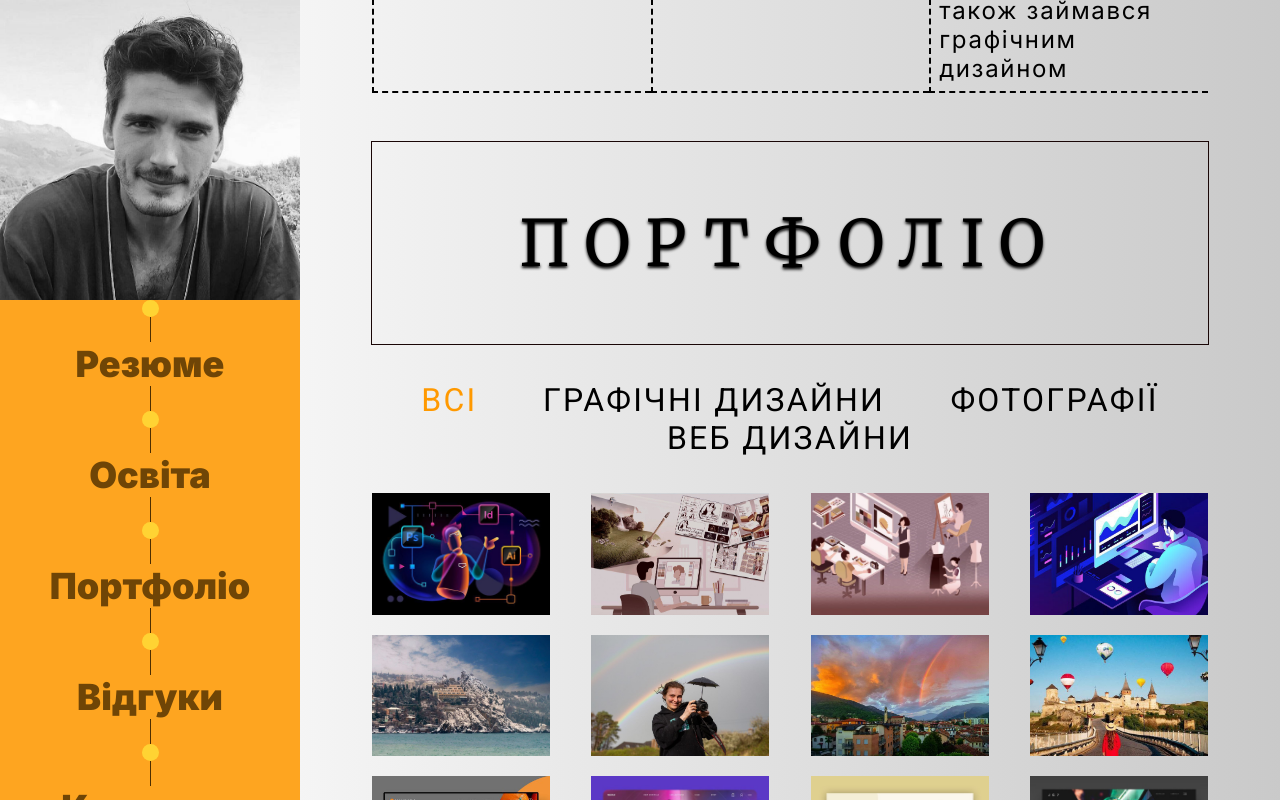
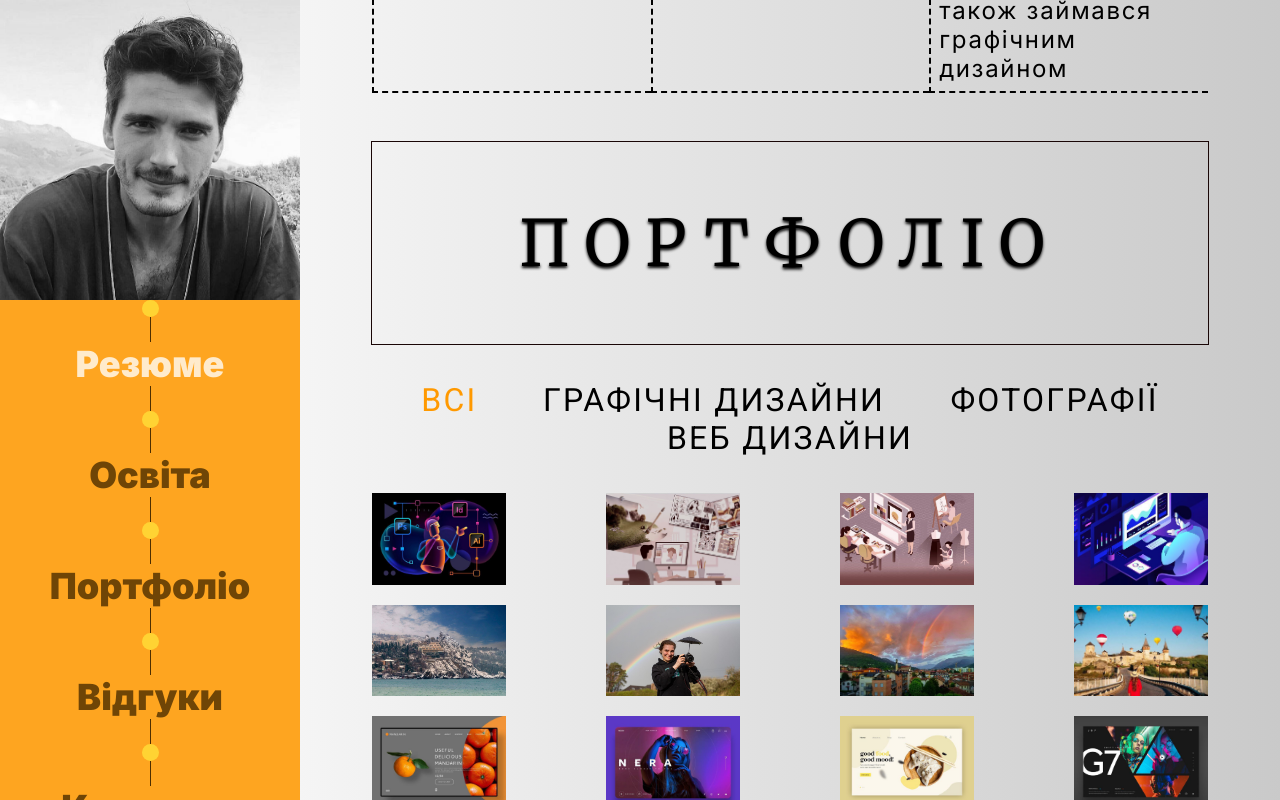
Before and after one commit to yaroslavzghoba/Portfolio, a plain HTML site: page portfolio.html in a window 1280 px wide. Both pictures are taken after a click on the element "ВСІ". Shown: the part 2127-2927 px from the top of the page. Drawn offline with Linux system fonts and the light colour scheme; a web font is replaced by a local one.

Commit message:
Provided JS to the portfolio page

```diff
--- /dev/null
+++ b/portfolio-script.js
@@ -0,0 +1,143 @@
+// Пункти призначення на боковій панелі
+const destIds = [
+  "resume-dest",
+  "education-dest",
+  "portfolio-dest",
+  "reviews-dest",
+  "contacts-dest",
+];
+// Блоки з контентом
+const blockIds = [
+  "resume-block",
+  "education-block",
+  "portfolio-block",
+  "reviews-block",
+  "contacts-block",
+];
+const unselectedDestClass = "unselected-dest";
+const selectedDestClass = "selected-dest";
+
+// Вкладки в портфоліо
+const portfolioTabIds = [
+  "all-pf-tab",
+  "graphic-design-pf-tab",
+  "photography-pf-tab",
+  "web-design-pf-tab",
+]
+const unselectedTabClass = "unselected-pf-tab";
+const selectedTabClass = "selected-pf-tab";
+const pfLayout16Class = "pf-layout16";
+const pfLayout4Class = "pf-layout4";
+const portfolioItems = [
+    { src: "resources/graphic_design_1.jpg", tabId: "graphic-design-pf-tab" },
+    { src: "resources/graphic_design_2.jpg", tabId: "graphic-design-pf-tab" },
+    { src: "resources/graphic_design_3.jpg", tabId: "graphic-design-pf-tab" },
+    { src: "resources/graphic_design_4.jpg", tabId: "graphic-design-pf-tab" },
+    { src: "resources/photography_1.jpg", tabId: "photography-pf-tab" },
+    { src: "resources/photography_2.jpg", tabId: "photography-pf-tab" },
+    { src: "resources/photography_3.jpg", tabId: "photography-pf-tab" },
+    { src: "resources/photography_4.jpg", tabId: "photography-pf-tab" },
+    { src: "resources/web_design_1.jpg", tabId: "web-design-pf-tab" },
+    { src: "resources/web_design_2.jpg", tabId: "web-design-pf-tab" },
+    { src: "resources/web_design_3.jpg", tabId: "web-design-pf-tab" },
+    { src: "resources/web_design_4.jpg", tabId: "web-design-pf-tab" },
+]
+
+
+// Оновити кольори пунктів на боковій панелі
+// в залежності від позиції прокрутки
+function updateSideBar() {
+  // Очистити (зробити неактивними) усі пунтки призначення
+  const dests = destIds.map((id) => document.getElementById(id));
+  dests.forEach((dest) => (dest.className = unselectedDestClass));
+
+  // Отримати поточний блок
+  const scrollY = window.scrollY; // Позиція скролу
+  const blocks = blockIds.map((id) => document.getElementById(id));
+  const prevBlocks = blocks.filter((block) => getPosition(block).y <= scrollY);
+  let currentBlock = prevBlocks
+    .sort((a, b) => getPosition(a).y - getPosition(b).y)
+    .slice(-1)[0];
+
+  // Поміняти клас (колір) для поточного пункту призначення
+  blocks.forEach((block, index) => {
+    if (block.id === currentBlock.id) {
+      const dest = dests[index];
+      dest.className = selectedDestClass; // Заміняє попередні класи
+    }
+  });
+}
+
+// Зв'язати пункти призначення на боковій панелі з блоками
+destIds
+  .map((destId) => document.getElementById(destId))
+  .forEach(function(dest, index) {
+    const block = document.getElementById(blockIds[index]);
+    dest.addEventListener("click", () => scrollToElement(block));
+  });
+
+// Вертикальна прокрутка до елемента
+function scrollToElement(element) {
+  window.scrollTo(0, getPosition(element).y);
+}
+
+// Отримати абсолютну позицію елемента
+function getPosition(element) {
+  const rect = element.getBoundingClientRect();
+  return {
+    x: rect.left + window.scrollX,
+    y: rect.top + window.scrollY,
+  };
+}
+
+// Оновлення портфоліо після натискання на вкладку
+function updatePortfolio(currentTabId) {
+  // Оновити класи (кольори) для вкладок
+  portfolioTabIds
+    .map((id) => document.getElementById(id))
+    .forEach((tab) => {
+        if (tab.id === currentTabId) {
+            tab.className = selectedTabClass;
+        } else {
+            tab.className = unselectedTabClass;
+        }
+    });
+
+  // Генерація вмісту для портфоліо
+  console.log("Portfolio content generation")
+  const pfLayout = document.getElementById("pf-layout");
+  pfLayout.innerHTML = "";  // Видалити усі дочірні роботи
+  let pfItems = []
+  if (currentTabId == "all-pf-tab") {
+    pfLayout.className = pfLayout16Class;
+    pfItems = getFirstN(portfolioItems, 16)
+  } else {
+    pfLayout.className = pfLayout4Class;
+    pfItems = getFirstN(portfolioItems.filter((item) => item.tabId === currentTabId), 4);
+  }
+  pfItems.forEach(function (item) {
+    pfLayout.innerHTML += "<img src=\"" + item.src + "\" class=\"portfolio-item\">"
+  });
+}
+
+// Отримати перші N елементів з масиву
+function getFirstN(arr, n) {
+  const endIndex = Math.min(n, arr.length);
+  return arr.slice(0, endIndex);
+}
+
+// Прослуховувати кнопки вкладок портфоліо
+portfolioTabIds
+  .map((tabId) => document.getElementById(tabId))
+  .forEach((tab) => {
+    tab.addEventListener("click", () => updatePortfolio(tab.id))
+  });
+
+// Прослуховування прокрутки
+window.addEventListener("scroll", updateSideBar);
+
+// Ініціалізація бокової панелі
+updateSideBar();
+
+// Ініціалізація портфоліо
+updatePortfolio(portfolioTabIds[0]);
--- a/portfolio-style.css
+++ b/portfolio-style.css
@@ -15,6 +15,10 @@
 
 * {
     margin: 0px;
+}
+
+html {
+    scroll-behavior: smooth;
 }
 
 
@@ -63,11 +67,20 @@ aside {
     background-color: hsla(36, 100%, 15%, 1);
 }
 
-.aside-destination {
+.unselected-dest {
     font-family: "Inter", sans-serif;
     font-size: 36px;
     font-weight: 900;
     color: hsla(36, 90%, 23%, 1);
+    user-select: none;
+    cursor: pointer;
+}
+
+.selected-dest {
+    font-family: "Inter", sans-serif;
+    font-size: 36px;
+    font-weight: 900;
+    color: hsla(36, 99%, 90%, 1);
     user-select: none;
     cursor: pointer;
 }
@@ -207,14 +220,14 @@ main {
 
 
 /*Блок портфоліо*/
-#portfolio-item-types-selector {
+#portfolio-tabs-selector {
     display: flex;
     flex-wrap: wrap;
     width: 100%;
     justify-content: space-evenly;
 }
 
-.selected-portfolio-item-type {
+.selected-pf-tab {
     font-family: "Roboto", sans-serif;
     font-size: 32px;
     font-weight: 400;
@@ -226,7 +239,7 @@ main {
     cursor: pointer;
 }
 
-.unselected-portfolio-item-type {
+.unselected-pf-tab {
     font-family: "Roboto", sans-serif;
     font-size: 32px;
     font-weight: 400;
@@ -237,23 +250,45 @@ main {
     cursor: pointer;
 }
 
-#portfolio-items {
+.pf-layout16 {
     display: grid;
     row-gap: 20px;
-    column-gap: 5%;
+    column-gap: 12%;
     grid-template-columns: repeat(4, 1fr);
 }
 
 @media (max-width: 992px) {
-    #portfolio-items {
+    .pf-layout16 {
         grid-template-columns: repeat(3, 1fr);
         column-gap: 5%;
     }
 }
 
 @media (max-width: 767px) {
-    #portfolio-items {
+    .pf-layout16 {
         grid-template-columns: repeat(2, 1fr);
+    }
+}
+
+.pf-layout4 {
+    display: grid;
+
+    row-gap: 5%;
+    column-gap: 20%;
+    grid-template-columns: repeat(2, 350px);
+    justify-content: center;
+}
+
+@media (max-width: 992px) {
+    .pf-layout4 {
+        column-gap: 10%;
+    }
+}
+
+@media (max-width: 767px) {
+    .pf-layout4 {
+        grid-template-columns: 350px;
+        column-gap: 20px;
     }
 }
 
--- a/portfolio.html
+++ b/portfolio.html
@@ -14,31 +14,31 @@
           <div class="aside-seperator-dot"></div>
           <div class="aside-seperator-line"></div>
         </div>
-        <p class="aside-destination">Резюме</p>
+        <p class="unselected-dest" id="resume-dest">Резюме</p>
         <div class="aside-seperator">
           <div class="aside-seperator-line"></div>
           <div class="aside-seperator-dot"></div>
           <div class="aside-seperator-line"></div>
         </div>
-        <p class="aside-destination">Освіта</p>
+        <p class="unselected-dest" id="education-dest">Освіта</p>
         <div class="aside-seperator">
           <div class="aside-seperator-line"></div>
           <div class="aside-seperator-dot"></div>
           <div class="aside-seperator-line"></div>
         </div>
-        <p class="aside-destination">Портфоліо</p>
+        <p class="unselected-dest" id="portfolio-dest">Портфоліо</p>
         <div class="aside-seperator">
           <div class="aside-seperator-line"></div>
           <div class="aside-seperator-dot"></div>
           <div class="aside-seperator-line"></div>
         </div>
-        <p class="aside-destination">Відгуки</p>
+        <p class="unselected-dest" id="reviews-dest">Відгуки</p>
         <div class="aside-seperator">
           <div class="aside-seperator-line"></div>
           <div class="aside-seperator-dot"></div>
           <div class="aside-seperator-line"></div>
         </div>
-        <p class="aside-destination">Контакти</p>
+        <p class="unselected-dest" id="contacts-dest">Контакти</p>
         <div class="aside-seperator">
           <div class="aside-seperator-line"></div>
           <div class="aside-seperator-dot"></div>
@@ -47,7 +47,7 @@
     </aside>
     <main>
       <!--Блок резюме-->
-      <div class="block">
+      <div class="block" id="resume-block">
         <div class="block-headline">РЕЗЮМЕ</div>
         <div style="height: 36px;"></div>
         <p id="about-me">
@@ -84,7 +84,7 @@
         </div>
       </div>
       <!--Блок освіти-->
-      <div class="block">
+      <div class="block" id="education-block">
         <div class="block-headline">ОСВІТА</div>
         <div style="height: 48px;"></div>
         <h3 class="education-type-title">Навчальні заклади</h3>
@@ -104,33 +104,20 @@
         </div>
       </div>
       <!--Блок портфоліо-->
-      <div class="block">
+      <div class="block" id="portfolio-block">
         <div class="block-headline">ПОРТФОЛІО</div>
         <div style="height: 36px;"></div>
-        <div id="portfolio-item-types-selector">
-          <p class="selected-portfolio-item-type">ВСІ</p>
-          <p class="unselected-portfolio-item-type">ГРАФІЧНІ ДИЗАЙНИ</p>
-          <p class="unselected-portfolio-item-type">ФОТОГРАФІЇ</p>
-          <p class="unselected-portfolio-item-type">ВЕБ ДИЗАЙНИ</p>
+        <div id="portfolio-tabs-selector">
+          <p id="all-pf-tab" class="unselected-pf-tab">ВСІ</p>
+          <p id="graphic-design-pf-tab" class="unselected-pf-tab">ГРАФІЧНІ ДИЗАЙНИ</p>
+          <p id="photography-pf-tab" class="unselected-pf-tab">ФОТОГРАФІЇ</p>
+          <p id="web-design-pf-tab" class="unselected-pf-tab">ВЕБ ДИЗАЙНИ</p>
         </div>
         <div style="height: 36px;"></div>
-        <div id="portfolio-items">
-          <img src="resources/graphic_design_1.jpg" alt="Графічний дизайн 1" class="portfolio-item">
-          <img src="resources/graphic_design_2.jpg" alt="Графічний дизайн 2" class="portfolio-item">
-          <img src="resources/graphic_design_3.jpg" alt="Графічний дизайн 3" class="portfolio-item">
-          <img src="resources/graphic_design_4.jpg" alt="Графічний дизайн 4" class="portfolio-item">
-          <img src="resources/photography_1.jpg" alt="Фотографія 1" class="portfolio-item">
-          <img src="resources/photography_2.jpg" alt="Фотографія 2" class="portfolio-item">
-          <img src="resources/photography_3.jpg" alt="Фотографія 3" class="portfolio-item">
-          <img src="resources/photography_4.jpg" alt="Фотографія 4" class="portfolio-item">
-          <img src="resources/web_design_1.jpg" alt="Веб-дизайн 1" class="portfolio-item">
-          <img src="resources/web_design_2.jpg" alt="Веб-дизайн 2" class="portfolio-item">
-          <img src="resources/web_design_3.jpg" alt="Веб-дизайн 3" class="portfolio-item">
-          <img src="resources/web_design_4.jpg" alt="Веб-дизайн 4" class="portfolio-item">
-        </div>
+        <div id="pf-layout"></div>
       </div>
       <!--Блок відгуків-->
-      <div class="block">
+      <div class="block" id="reviews-block">
         <div class="block-headline">ВІДГУКИ</div>
         <div style="height: 24px;"></div>
         <div id="reviews">
@@ -209,7 +196,7 @@
         </div>
       </div>
       <!--Блок контактів-->
-      <div class="block">
+      <div class="block" id="contacts-block">
         <div class="block-headline">КОНТАКТИ</div>
         <div style="height: 64px;"></div>
         <p id="contact-me">Можете звязатись зі мною якщо я вас заінтересував по пошті або номеру телефону що вказані нижче</p>
@@ -234,5 +221,6 @@
         <p id="thanks-for-watching">Дякую за увагу</p>
       </div>
     </main>
+    <script src="portfolio-script.js"></script>
   </body>
 </html>
```
